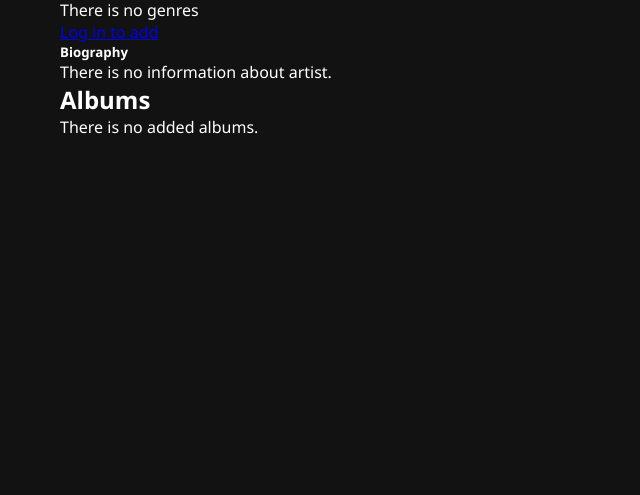
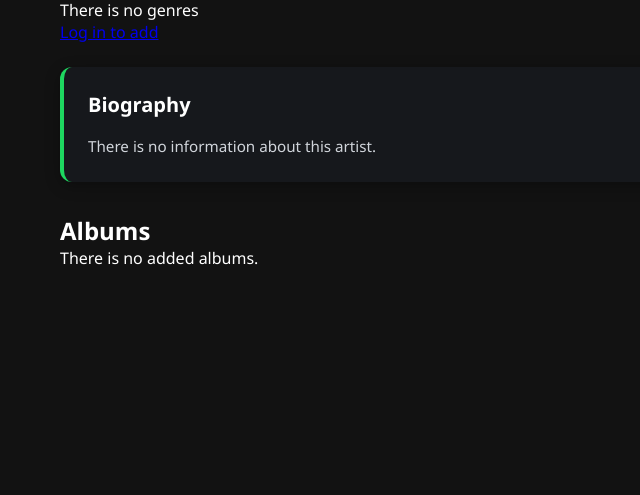
Before and after one commit to MyDevilCry/Music-data-base, a Django app: template artists/templates/artists_detail.html in a window 1280 px wide. Shown: the part 305-800 px from the top of the page, without its empty margins (0-640 px from the left). Run offline with Django 5.2, Linux system fonts and the light colour scheme; the template is opened without the code that fills it, so the values that code supplies are empty.

Commit message:
Додав автододавання інформації про альбоми + розбираюсь з html версткою

```diff
--- a/artists/models.py
+++ b/artists/models.py
@@ -82,7 +82,7 @@ class Release(models.Model):
     )
     release_name = models.CharField(max_length=50, verbose_name="Назва релізу")
     release_date = models.DateField(verbose_name="Дата видання релізу")
-    release_description = models.TextField(max_length=500, verbose_name="Опис релізу")
+    release_description = models.TextField(max_length=500, null=True, blank=True, verbose_name="Опис релізу")
     release_image = models.ImageField(
         upload_to="covers", verbose_name="Обкладинка альбому"
     )
--- a/artists/static/artists/css/artists_detail.css
+++ b/artists/static/artists/css/artists_detail.css
@@ -5,19 +5,47 @@
     object-fit: cover;
 }
 
-.artist-releases-scroll {
-    display: flex;
-    flex-direction: row;
-    flex-wrap: nowrap;
-    overflow-x: auto;
-    gap: 16px;
-    padding-bottom: 12px;
+
+.biography-box {
+    background-color: #16181c; /* Темний фон картки */
+    border-left: 4px solid #1ed760; /* Зелена акцентна смуга зліва */
+    border-radius: 12px;
+    padding: 1.5rem;
+    margin-top: 1.5rem;
+    margin-bottom: 2rem;
+    box-shadow: 0 4px 15px rgba(0, 0, 0, 0.3);
 }
 
-.album-cd-it {
-    flex: 0 0 180px;         /* Фіксована ширина 180px, не стискається */
-    width: 180px;
-    min-width: 180px;
+.biography-title {
+    color: #ffffff;
+    font-size: 1.25rem;
+    font-weight: 700;
+    margin-bottom: 1rem;
+}
+
+.biography-text {
+    color: #d1d5db;
+    font-size: 0.95rem;
+    line-height: 1.6;
+    margin-bottom: 0;
+}
+
+.artist-releases-scroll {
+    overflow: visible !important;
+    max-height: none !important;
+    display: grid;
+    grid-template-columns: repeat(auto-fill, minmax(180px, 1fr));
+    gap: 1.5rem;
+}
+
+
+.album-card-link {
+
+
+}
+
+.album-card-link:hover {
+    background-color: #2a2a2a;
 }
 
 .album-cd-it .card {
@@ -25,11 +53,14 @@
     height: 100%;
 }
 
+
 album-cd-it img {
     width: 100%;
     aspect-ratio: 1 / 1;
     object-fit: cover;
 }
+
+
 
 
 
--- a/artists/templates/artists_detail.html
+++ b/artists/templates/artists_detail.html
@@ -56,15 +56,15 @@
 </div>
 
                 <!-- Біографія -->
-<div class="mt-3">
-    <h5 class="text-uppercase text-muted fs-6">Biography</h5>
-    <p class="lh-base text-light opacity-75">
+<div class="biography-box">
+    <h5 class="biography-title">Biography</h5>
+    <div class="biography-text">
         {% if artist.description %}
             {{ artist.description|linebreaks }}
         {% else %}
-        There is no information about artist.
+            <p class="text-muted mb-0">There is no information about this artist.</p>
         {% endif %}
-    </p>
+    </div>
 </div>
 
                     <!-- Блок: Альбоми -->
@@ -72,6 +72,7 @@
     <h2 class="fw-bold mb-4 border-bottom border-secondary pb-2 ">Albums</h2>
     <div class="artist-releases-scroll">
       {% for release in release_artist_detail %}
+        <a href="{% url 'artists:releases_detail' release.slug %}" class="album-card-link">
         <div class="album-cd-it">
           <div class="card h-100 bg-dark text-white border-0 shadow-sm hover-card">
             {% if release.release_image %}
--- a/main/static/main/css/main.css
+++ b/main/static/main/css/main.css
@@ -265,6 +265,7 @@ body {
     border-radius: 8px;
     cursor: pointer;
     transition: background-color 0.2s;
+
 }
 
 .album-card:hover {
--- a/main/templates/main.html
+++ b/main/templates/main.html
@@ -50,7 +50,7 @@
             <h2 class="section-title"> Recommended albums </h2>
             <div class="horizontal-scroll releases-scroll">
                 {% for release in random_release %}
-                <a href="{% url 'artists:releases_detail' release.slug %}" class="album-card-link">
+                <a href="{% url 'artists:releases_detail' release.slug %}" class="album-artist-card">
                 <div class="album-card">
                  <div class="cover-wrapper">
                      {% if release.release_image %}
--- a/main/templates/releases_detail.html
+++ b/main/templates/releases_detail.html
@@ -28,7 +28,7 @@
     </div>
 
     <!-- Опис альбому -->
-    {% if release.release_description %}
+    {% if release %}
         <div class="album-description">
             <h5>About Album</h5>
             <p>{{ release.release_description }}</p>
```
Also changed, not shown: artists/views.py (+9 -1 lines), main/services.py (+29 -0 lines).
